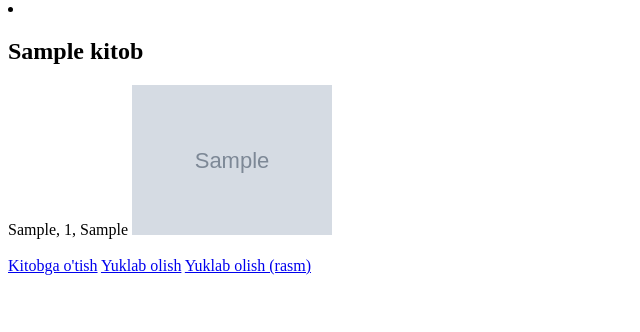
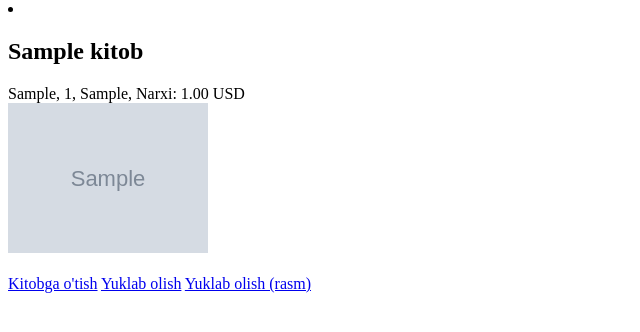
Before and after one commit to mr22p/kutubxona-sayti, a Django app: page /kitoblar/ in a window 1280 px wide. Shown: the part 26-358 px from the top of the page, without its empty margins (0-640 px from the left). Run offline with Django 5.2, Linux system fonts and the light colour scheme; tables that the repository leaves empty hold one stand-in row (values such as "Sample post"); grey boxes marked "Sample" are stand-in pictures.

Commit message:
shunchaki

```diff
--- a/Kutubxona/Kutubxona/settings.py
+++ b/Kutubxona/Kutubxona/settings.py
@@ -116,5 +116,4 @@ USE_TZ = True
 # https://docs.djangoproject.com/en/6.0/howto/static-files/
 
 STATIC_URL = 'static/'
-MEDIA_URL = 'media/'
 MEDIA_URL = '/media/'
--- a/Kutubxona/kitoblar/models.py
+++ b/Kutubxona/kitoblar/models.py
@@ -9,5 +9,6 @@ class Kitob(models.Model):
     kitob_linki = models.TextField(max_length=200, blank=True)
     file = models.FileField(upload_to='static/files', blank=True, null=True)
     image = models.ImageField(upload_to='kitoblar', blank=True, null=True)
+    kitob_narxi = models.DecimalField(max_digits=6, decimal_places=2, default=0.00)
     def __str__(self):
         return self.nomi
--- a/Kutubxona/templates/kitob.html
+++ b/Kutubxona/templates/kitob.html
@@ -14,7 +14,7 @@
             {% for kitob in object_list %}
             <li>
                 <h2>{{kitob.nomi}}</h2>
-                {{kitob.muallif}}, {{kitob.nashr_yili}}, {{kitob.kitob_turi}}
+                {{kitob.muallif}}, {{kitob.nashr_yili}}, {{kitob.kitob_turi}}, Narxi: {{ kitob.kitob_narxi }} USD <br>
                 <img src="{{ kitob.image.url }}" alt="{{ kitob.nomi }} rasm" style="max-width:200px; max-height:300px;">
             </li> </br> <a href="{{ kitob.kitob_linki }}">Kitobga o'tish</a> <a href="{{ kitob.file.url }}">Yuklab olish</a> <a href="{% static 'images/' %}{{ kitob.image }}">Yuklab olish (rasm)</a>
             {% endfor %}
```
Also changed, not shown: Kutubxona/db.sqlite3, Kutubxona/kitoblar/Rasm1_VCTHKyA.png (added), Kutubxona/kitoblar/migrations/0001_initial.py.
